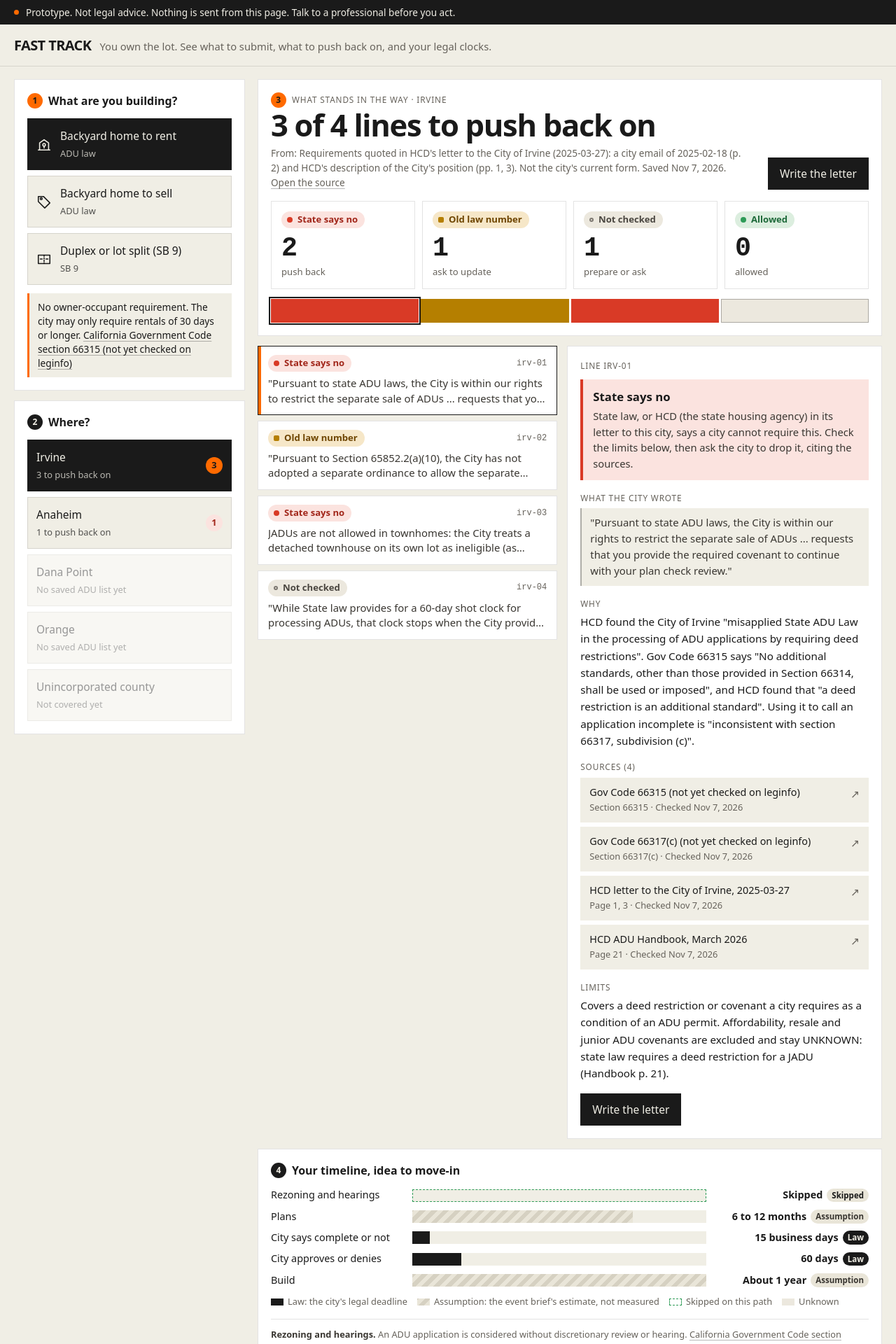
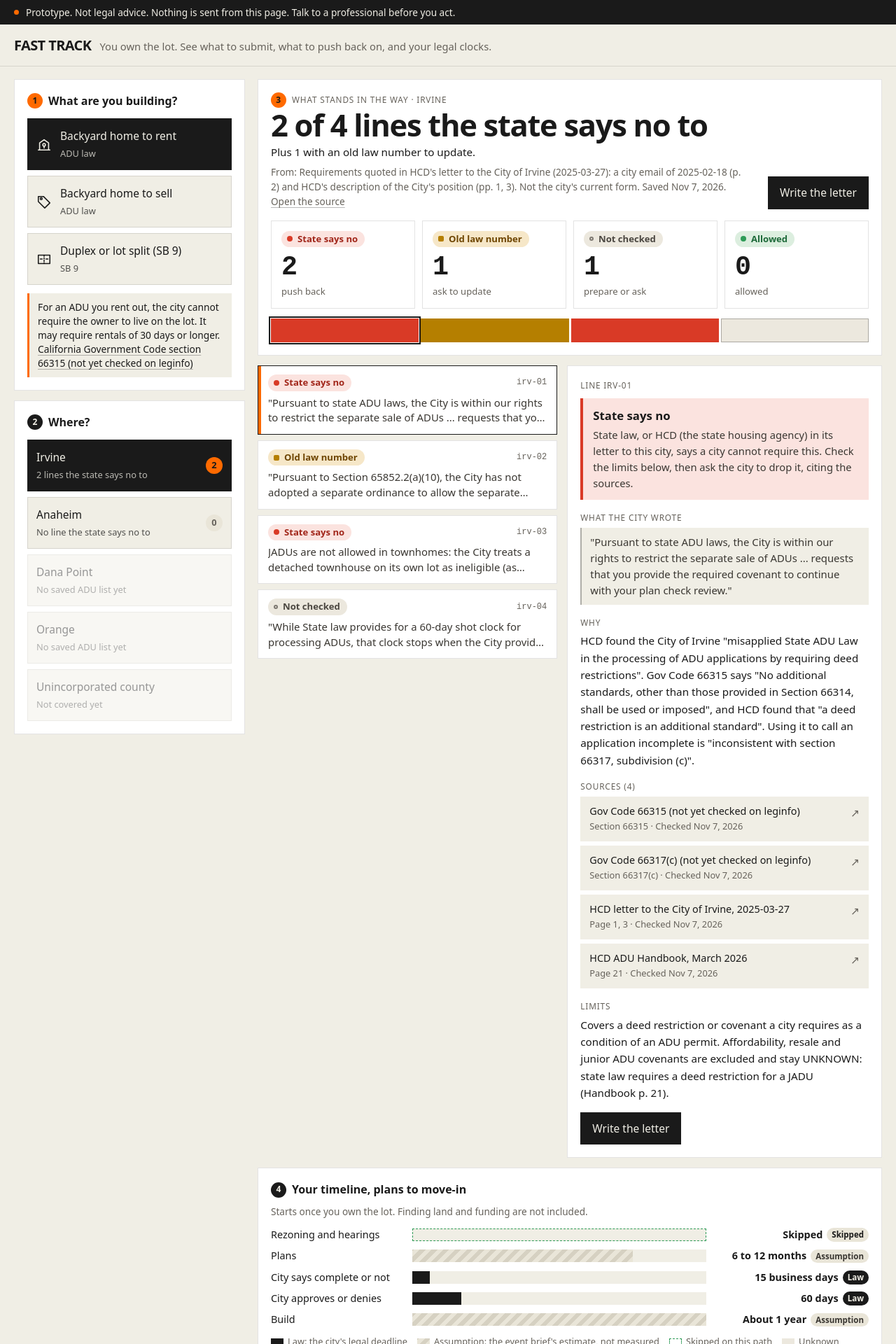
Before and after one commit to JohnFok119/fast-track, a React (Vite) app: page / in a window 1280 px wide. Shown: the top 1920 px of the page at 70% size. Built offline with nearby package versions, Linux system fonts and the light colour scheme.

Commit message:
Count only 'state says no' lines in the headline and city tiles, send HCD only those lines, scope the timeline to plans-to-move-in, mark the Anaheim cuts, and narrow the rent fact

```diff
--- a/data/cities/anaheim.json
+++ b/data/cities/anaheim.json
@@ -48,12 +48,12 @@
     },
     {
       "itemId": "ana-05",
-      "text": "Email the following documents to your assigned project Planner as soon as possible for the City to verify current ownership of the property: TITLE REPORT (Must have been prepared within the last 6 months of submittal date)",
+      "text": "Email the following documents to your assigned project Planner as soon as possible for the City to verify current ownership of the property. ... TITLE REPORT (Must have been prepared within the last 6 months of submittal date)",
       "page": "1"
     },
     {
       "itemId": "ana-06",
-      "text": "Email the following documents to your assigned project Planner as soon as possible for the City to verify current ownership of the property: GRANT DEED",
+      "text": "Email the following documents to your assigned project Planner as soon as possible for the City to verify current ownership of the property. ... GRANT DEED",
       "page": "1"
     }
   ]
--- a/data/rules/paths.json
+++ b/data/rules/paths.json
@@ -6,7 +6,7 @@
       "id": "adu-rent",
       "label": "Backyard home to rent",
       "pathway": "ADU",
-      "fact": "No owner-occupant requirement. The city may only require rentals of 30 days or longer.",
+      "fact": "For an ADU you rent out, the city cannot require the owner to live on the lot. It may require rentals of 30 days or longer.",
       "sourceId": "gov-66315",
       "section": "66315"
     },
--- a/data/samples/anaheim-run.json
+++ b/data/samples/anaheim-run.json
@@ -107,14 +107,14 @@
     },
     {
       "itemId": "ana-05",
-      "itemText": "Email the following documents to your assigned project Planner as soon as possible for the City to verify current ownership of the property: TITLE REPORT (Must have been prepared within the last 6 months of submittal date)",
+      "itemText": "Email the following documents to your assigned project Planner as soon as possible for the City to verify current ownership of the property. ... TITLE REPORT (Must have been prepared within the last 6 months of submittal date)",
       "status": "UNKNOWN",
       "ruleId": null,
       "citations": []
     },
     {
       "itemId": "ana-06",
-      "itemText": "Email the following documents to your assigned project Planner as soon as possible for the City to verify current ownership of the property: GRANT DEED",
+      "itemText": "Email the following documents to your assigned project Planner as soon as possible for the City to verify current ownership of the property. ... GRANT DEED",
       "status": "UNKNOWN",
       "ruleId": null,
       "citations": []
--- a/project-docs/problem-statement.md
+++ b/project-docs/problem-statement.md
@@ -30,7 +30,7 @@ First: an applicant blocked by a requirement the state says a city can't impose.
 
 ## What we're building
 
-A free tool that compares an OC city's actual permit requirements with state law and HCD's letters to that city. Version 1 checks ADU requirements for Irvine and Anaheim, where the evidence is strongest: the HCD Irvine letter, and Anaheim's November 2025 ADU checklist, which still cites Gov Code 65852.2 and 65852.22 (renumbered to 66310 to 66342 by SB 477 in 2024). SB 9 comes next. A "which path fits this lot" view is a later step.
+A free tool that compares an OC city's actual permit requirements with state law and HCD's letters to that city. Version 1 checks ADU requirements for Irvine and Anaheim, where the evidence is strongest: the HCD Irvine letter, and Anaheim's November 2025 ADU checklist, which still cites Gov Code 65852.2 and 65852.22 (renumbered to 66310 to 66342 by SB 477 in 2024). SB 9 checks now cover Dana Point and Orange, each from HCD's letter to that city. Picking what to build (rent, sell, or SB 9) is the first step on screen; a full "which path fits this lot" analysis is a later step.
 
 Each item is flagged OK, conflicts with state law (with statute and letter), outdated citation, or unknown. The tool drafts a response the applicant can send. It never sends anything. It also shows the legal deadlines that apply (for example the 60-day ADU decision clock) next to the city's requirements.
 
@@ -55,7 +55,7 @@ Each item is flagged OK, conflicts with state law (with statute and letter), out
 ## Claims to confirm before the pitch
 
 - Whether any OC city has a published SB 684 application process. We could not verify this, so it is not claimed.
-- The 60-day ADU decision clock: confirm the exact period and the Gov Code section against the HCD ADU Handbook before showing it.
+- The 60-day ADU decision clock: done. Sourced to HCD ADU Handbook p. 11 (and p. 34 for the 15-business-day completeness check), Gov Code 66317(a). It applies when a home already exists on the lot. "Deemed approved" stays UNCONFIRMED until read on leginfo.
 - The "34 cities" count for Orange County: confirm against a current source.
 - Whether the Irvine deed restriction is still being required today. Our evidence is the Feb 18, 2025 city email, so it may have changed.
 - Competitor features may have changed since 2026-11-07. Re-check the public pages before the pitch.
--- a/src/letter/draft.ts
+++ b/src/letter/draft.ts
@@ -62,9 +62,15 @@ function itemList(items: AttentionItem[]): string[] {
   return items.flatMap((item, i) => [`${i + 1}. ${quote(item.text)}`, ...item.flags.flatMap(flagLines), '']);
 }
 
-function noItemsDraft(header: string[]): string {
-  const body = 'Fast Track found no line in these requirements that needs a response.';
+function noItemsDraft(header: string[], body = 'Fast Track found no line in these requirements that needs a response.'): string {
   return [...header, '', DRAFT_LINE, '', body, '', ...SIGNATURE].join('\n');
+}
+
+/** Items with a CONFLICTS flag, keeping only those flags. An old law number alone is not a matter for HCD. */
+export function conflictItems(run: CityRun): AttentionItem[] {
+  return itemsNeedingAttention(run)
+    .map((item) => ({ ...item, flags: item.flags.filter((f) => f.status === 'CONFLICTS') }))
+    .filter((item) => item.flags.length > 0);
 }
 
 /** A reply to the city asking it to remove or update the requirements that need attention. */
@@ -90,8 +96,10 @@ export function draftCityReply(run: CityRun): string {
 /** A request to HCD for technical assistance on the requirements that need attention. */
 export function draftHcdRequest(run: CityRun, escalation: Contact): string {
   const header = [`To: ${escalation.office}`, `Re: Request for technical assistance, City of ${run.name}`];
-  const items = itemsNeedingAttention(run);
-  if (items.length === 0) return noItemsDraft(header);
+  const items = conflictItems(run);
+  if (items.length === 0) {
+    return noItemsDraft(header, 'Fast Track found no line in these requirements that the state says a city cannot require, so there is no line to raise with HCD.');
+  }
   return [
     ...header,
     '',
--- a/src/ui/Overview.tsx
+++ b/src/ui/Overview.tsx
@@ -22,14 +22,17 @@ interface Props {
 
 export function Overview({ run, items, filter, selected, onFilter, onSelect, onLetter }: Props) {
   const attention = items.filter((it) => it.needsAttention).length;
+  const conflicts = countBy(items, 'CONFLICTS');
+  const outdated = countBy(items, 'OUTDATED_CITATION');
   return (
     <section className="card" aria-labelledby="s3">
       <div className="hero">
         <div>
           <div className="lbl"><span className="stepno on">3</span>What stands in the way · {run.name}</div>
           <h1 className="disp rise" key={run.city} id="s3">
-            {attention} of {items.length} lines to push back on
+            {conflicts ? `${conflicts} of ${items.length} lines the state says no to` : 'No line the state says no to'}
           </h1>
+          {outdated ? <div style={{ fontSize: '0.95rem', marginTop: 4 }}>Plus {outdated} with an old law number to update.</div> : null}
           <div className="muted" style={{ fontSize: '0.85rem', marginTop: 6 }}>
             From: {run.sourceLabel} Saved {day(run.saved)}.{' '}
             <a href={run.sourceUrl} target="_blank" rel="noopener noreferrer">Open the source</a>
--- a/src/ui/Plan.tsx
+++ b/src/ui/Plan.tsx
@@ -85,7 +85,8 @@ export function Plan({ phases, steps, pushBack, contacts, escalation }: Props) {
   return (
     <>
       <section className="card" aria-labelledby="s4">
-        <h2 className="h" id="s4"><span className="stepno">4</span>Your timeline, idea to move-in</h2>
+        <h2 className="h" id="s4"><span className="stepno">4</span>Your timeline, plans to move-in</h2>
+        <p className="muted" style={{ fontSize: '0.85rem', margin: '-4px 0 12px' }}>Starts once you own the lot. Finding land and funding are not included.</p>
         <Timeline phases={phases} />
         <Legend />
         <PhaseNotes phases={phases} />
--- a/src/ui/Side.tsx
+++ b/src/ui/Side.tsx
@@ -1,7 +1,7 @@
 // Steps 1 and 2: what you are building, and where. Cities without saved requirements for that path are disabled.
 import type { BuildPath, City, CityRun } from '../contract/types';
 import { PATH_ICONS } from './icons';
-import { groupItems } from './model';
+import { countBy, groupItems } from './model';
 
 interface Props {
   paths: BuildPath[];
@@ -41,10 +41,10 @@ export function Side({ paths, runs, pathId, city, onPath, onCity }: Props) {
         <div className="tiles">
           {runs.map((run) => {
             const fits = run.pathway === path?.pathway;
-            const n = groupItems(run).filter((it) => it.needsAttention).length;
+            const n = countBy(groupItems(run), 'CONFLICTS');
             return (
               <button key={run.city} type="button" className="tile" disabled={!fits} aria-pressed={run.city === city} onClick={() => onCity(run.city)}>
-                <span><span className="t">{run.name}</span><br /><span className="s">{fits ? `${n} to push back on` : `No saved ${path?.pathway === 'SB9' ? 'SB 9' : 'ADU'} list yet`}</span></span>
+                <span><span className="t">{run.name}</span><br /><span className="s">{fits ? (n ? `${n} line${n === 1 ? '' : 's'} the state says no to` : 'No line the state says no to') : `No saved ${path?.pathway === 'SB9' ? 'SB 9' : 'ADU'} list yet`}</span></span>
                 {fits ? <span className={`cnt ${n ? '' : 'zero'}`}>{n}</span> : null}
               </button>
             );
```
Also changed, not shown: 1 other file (tests, documents, lock files or other folders).
